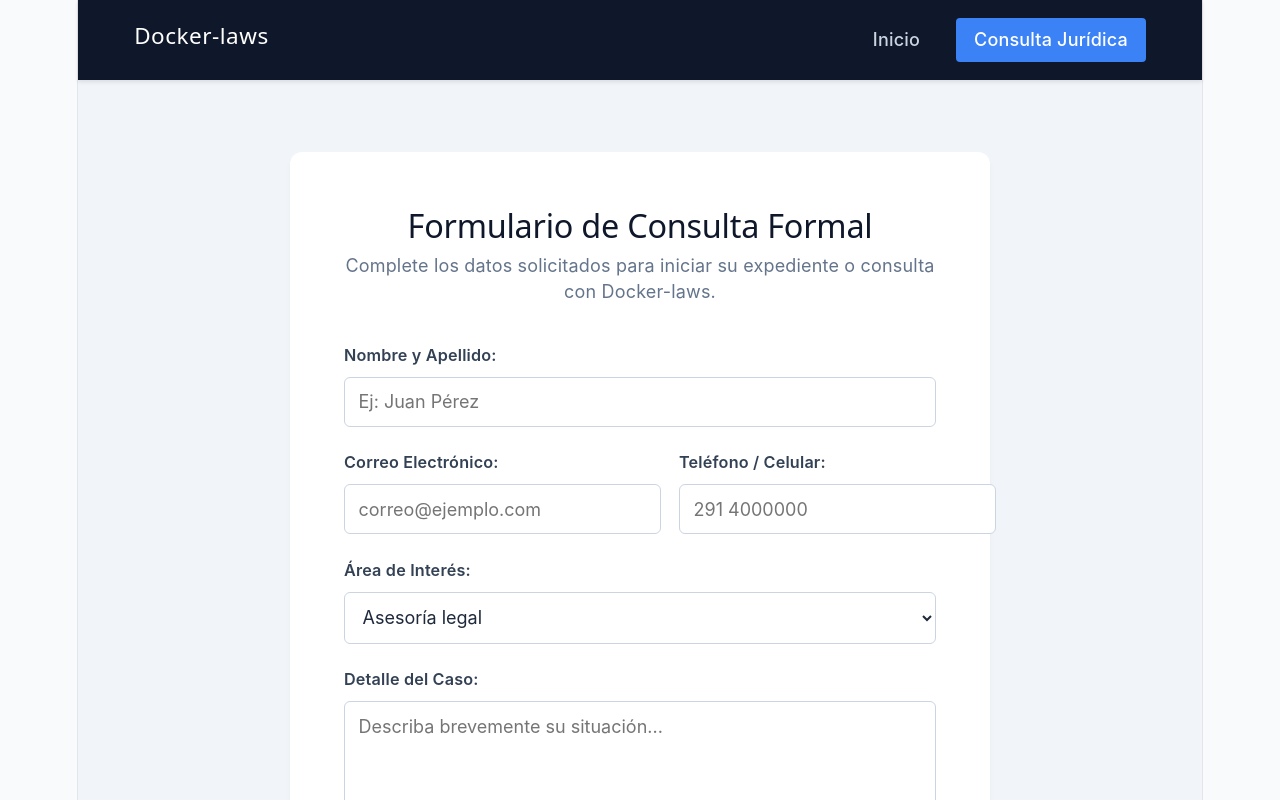
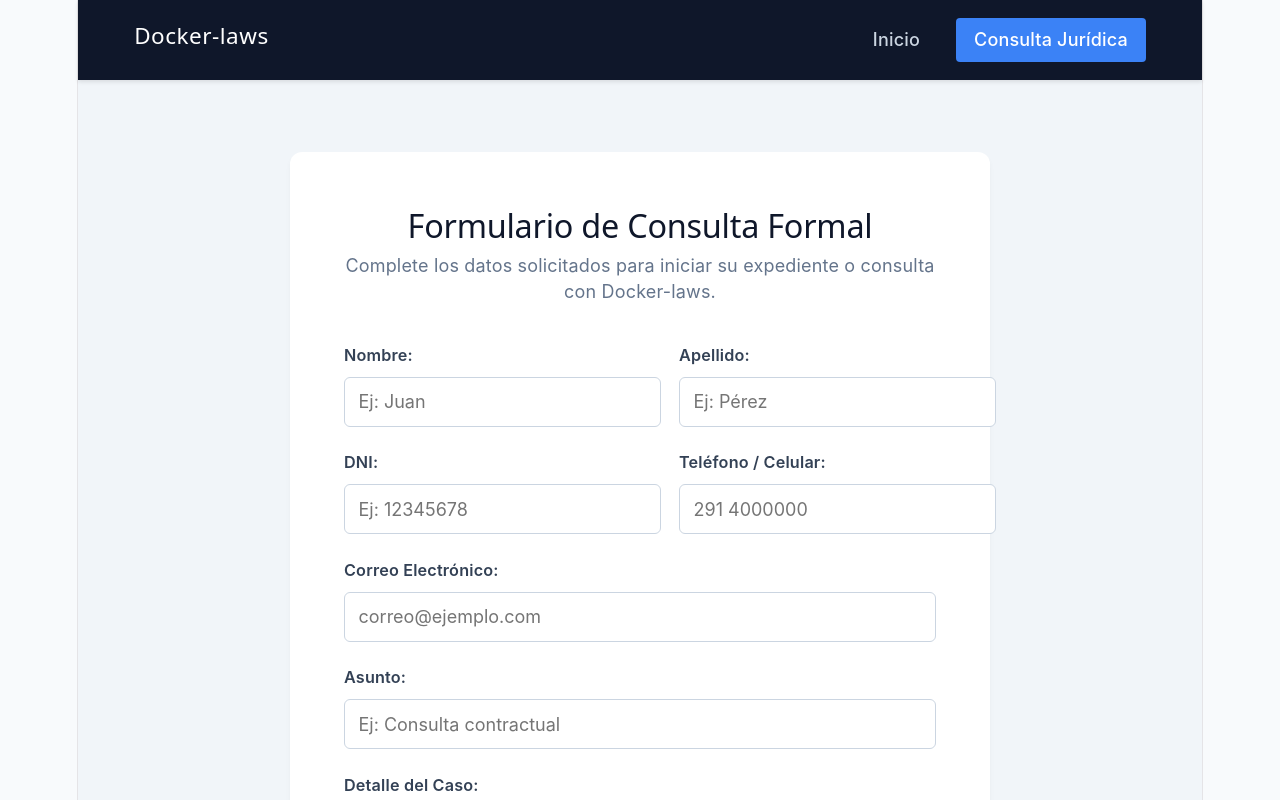
Before and after one commit to nicc-essp/MetodologiaDeSistemasII, a React (Vite) app in the folder frontend/: page /consulta-juridica in a window 1280 px wide. Shown: the top 800 px of the page. Built offline with nearby package versions, Linux system fonts and the light colour scheme.

Commit message:
refactor(frontend): unificar campos del formulario

```diff
--- a/frontend/src/pages/ConsultaJuridica.jsx
+++ b/frontend/src/pages/ConsultaJuridica.jsx
@@ -3,13 +3,13 @@ import { useState } from 'react';
 export function ConsultaJuridica() {
   const [formData, setFormData] = useState({
     nombre: '',
+    apellido: '',
+    dni: '',
+    telefono: '',
     email: '',
-    telefono: '',
-    area: 'asesoria',
+    asunto: '',
     mensaje: ''
   });
-
-  const [enviado, setEnviado] = useState(false);
 
   const handleChange = (e) => {
     setFormData({
@@ -20,52 +20,59 @@ export function ConsultaJuridica() {
 
   const handleSubmit = (e) => {
     e.preventDefault();
-    console.log("Consulta formal enviada:", formData);
-    setEnviado(true);
 
-    setTimeout(() => {
-      setEnviado(false);
-      setFormData({ nombre: '', email: '', telefono: '', area: 'asesoria', mensaje: '' });
-    }, 5000);
+    console.log('Datos del formulario:', formData);
   };
 
   return (
     <section className="contact-section">
       <div className="contact-container">
         <h2>Formulario de Consulta Formal</h2>
-        <p>Complete los datos solicitados para iniciar su expediente o consulta con Docker-laws.</p>
+        <p>
+          Complete los datos solicitados para iniciar su expediente o consulta
+          con Docker-laws.
+        </p>
 
-        {enviado ? (
-          <div className="success-message">
-            <h3>¡Consulta enviada con éxito!</h3>
-            <p>Hemos recibido sus datos de forma segura. Nos pondremos en contacto a la brevedad.</p>
-          </div>
-        ) : (
         <form onSubmit={handleSubmit} className="legal-form">
+          <div className="form-row">
             <div className="form-group">
-              <label>Nombre y Apellido:</label>
+              <label>Nombre:</label>
               <input
                 type="text"
                 name="nombre"
                 value={formData.nombre}
                 onChange={handleChange}
                 required
-                placeholder="Ej: Juan Pérez"
+                placeholder="Ej: Juan"
               />
+            </div>
+
+            <div className="form-group">
+              <label>Apellido:</label>
+              <input
+                type="text"
+                name="apellido"
+                value={formData.apellido}
+                onChange={handleChange}
+                required
+                placeholder="Ej: Pérez"
+              />
+            </div>
           </div>
 
           <div className="form-row">
             <div className="form-group">
-                <label>Correo Electrónico:</label>
+              <label>DNI:</label>
               <input
-                  type="email"
-                  name="email"
-                  value={formData.email}
+                type="text"
+                name="dni"
+                value={formData.dni}
                 onChange={handleChange}
                 required
-                  placeholder="correo@ejemplo.com"
+                placeholder="Ej: 12345678"
               />
             </div>
+
             <div className="form-group">
               <label>Teléfono / Celular:</label>
               <input
@@ -80,12 +87,27 @@ export function ConsultaJuridica() {
           </div>
 
           <div className="form-group">
-              <label>Área de Interés:</label>
-              <select name="area" value={formData.area} onChange={handleChange}>
-                <option value="asesoria">Asesoría legal</option>
-                <option value="seguimiento">Seguimiento de casos</option>
-                <option value="profesionales">Consultas a profesionales</option>
-              </select>
+            <label>Correo Electrónico:</label>
+            <input
+              type="email"
+              name="email"
+              value={formData.email}
+              onChange={handleChange}
+              required
+              placeholder="correo@ejemplo.com"
+            />
+          </div>
+
+          <div className="form-group">
+            <label>Asunto:</label>
+            <input
+              type="text"
+              name="asunto"
+              value={formData.asunto}
+              onChange={handleChange}
+              required
+              placeholder="Ej: Consulta contractual"
+            />
           </div>
 
           <div className="form-group">
@@ -100,9 +122,10 @@ export function ConsultaJuridica() {
             ></textarea>
           </div>
 
-            <button type="submit" className="btn-submit">Enviar Solicitud Formal</button>
+          <button type="submit" className="btn-submit">
+            Enviar Solicitud Formal
+          </button>
         </form>
-        )}
       </div>
     </section>
   );
```
Lines whose indentation alone changed are shown as unchanged.
